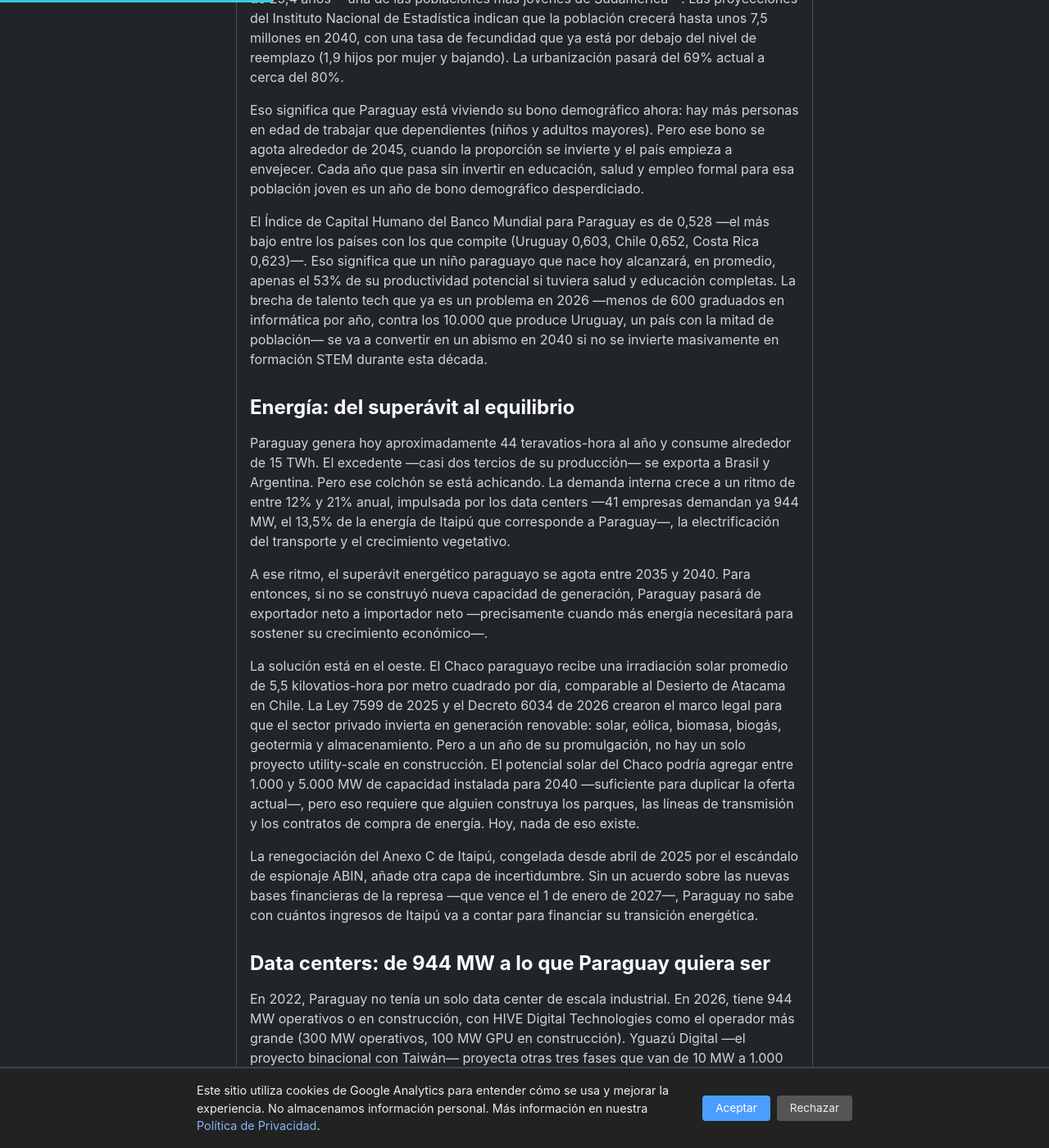
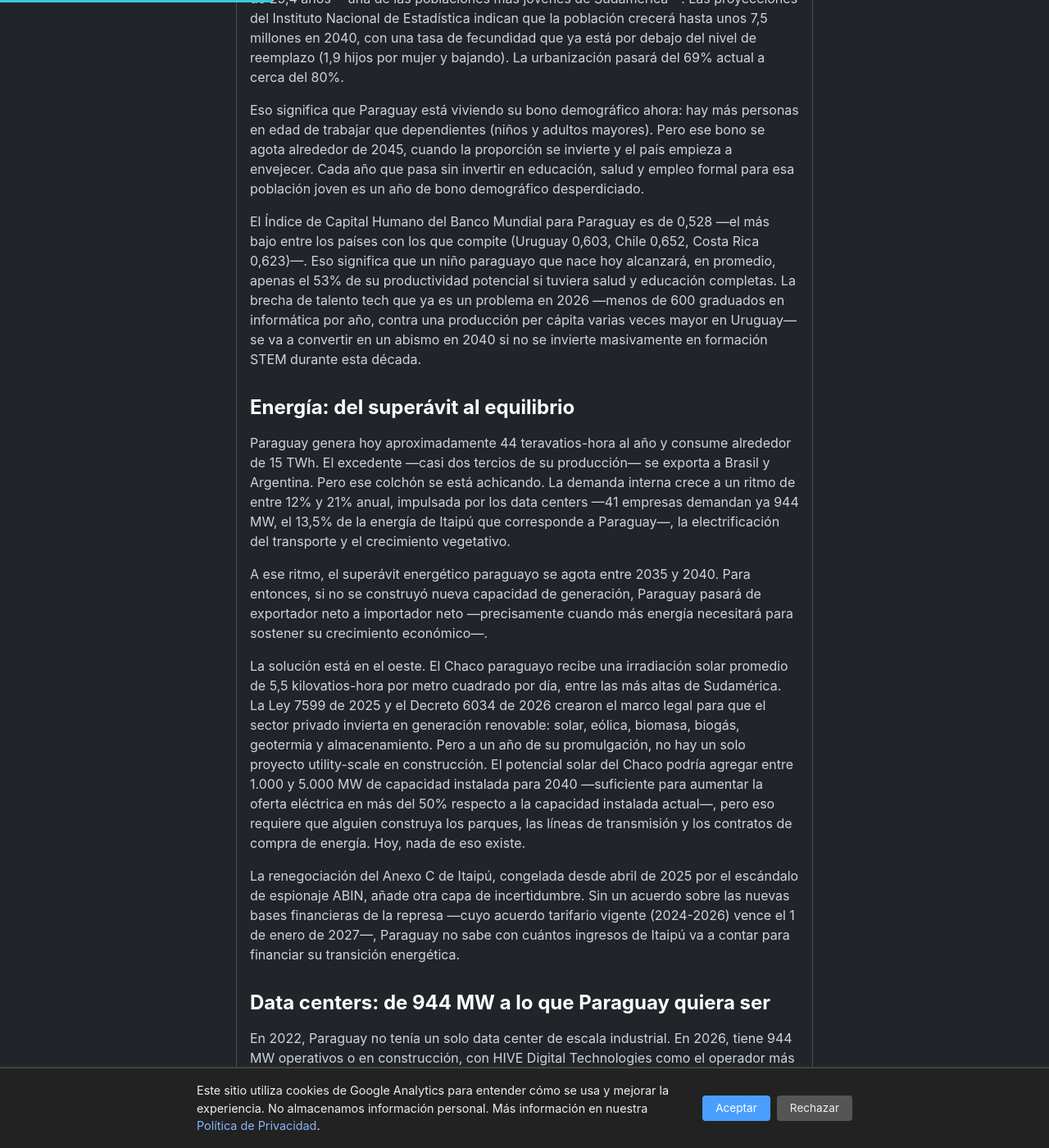
Before and after one commit to miravosqueinteresante/muchotexto.net, a Jekyll site: the page built from _posts/2026-08-05-paraguay-2040-futuro-datos.md, in a window 1280 px wide and 1400 px high, scrolled down 1279 px. Shown: the whole window at 82% size. Built offline with Jekyll 4.4.1, drawn with Linux system fonts in a browser that asks for light colours; some of the changed text lies outside the part shown.

Commit message:
fix(fact-check #42): PIB 5900→9400, solar duplica→+50%, fibra 28% avance, Atacama→Sudamerica, 100→99.9%, graduados, Itaipu acuerdo tarifario

```diff
--- a/_posts/2026-08-05-paraguay-2040-futuro-datos.md
+++ b/_posts/2026-08-05-paraguay-2040-futuro-datos.md
@@ -24,7 +24,7 @@
 
 Eso significa que Paraguay está viviendo su bono demográfico ahora: hay más personas en edad de trabajar que dependientes (niños y adultos mayores). Pero ese bono se agota alrededor de 2045, cuando la proporción se invierte y el país empieza a envejecer. Cada año que pasa sin invertir en educación, salud y empleo formal para esa población joven es un año de bono demográfico desperdiciado.
 
-El Índice de Capital Humano del Banco Mundial para Paraguay es de 0,528 —el más bajo entre los países con los que compite (Uruguay 0,603, Chile 0,652, Costa Rica 0,623)—. Eso significa que un niño paraguayo que nace hoy alcanzará, en promedio, apenas el 53% de su productividad potencial si tuviera salud y educación completas. La brecha de talento tech que ya es un problema en 2026 —menos de 600 graduados en informática por año, contra los 10.000 que produce Uruguay, un país con la mitad de población— se va a convertir en un abismo en 2040 si no se invierte masivamente en formación STEM durante esta década.
+El Índice de Capital Humano del Banco Mundial para Paraguay es de 0,528 —el más bajo entre los países con los que compite (Uruguay 0,603, Chile 0,652, Costa Rica 0,623)—. Eso significa que un niño paraguayo que nace hoy alcanzará, en promedio, apenas el 53% de su productividad potencial si tuviera salud y educación completas. La brecha de talento tech que ya es un problema en 2026 —menos de 600 graduados en informática por año, contra una producción per cápita varias veces mayor en Uruguay— se va a convertir en un abismo en 2040 si no se invierte masivamente en formación STEM durante esta década.
 
 ## Energía: del superávit al equilibrio
 
@@ -32,15 +32,15 @@
 
 A ese ritmo, el superávit energético paraguayo se agota entre 2035 y 2040. Para entonces, si no se construyó nueva capacidad de generación, Paraguay pasará de exportador neto a importador neto —precisamente cuando más energía necesitará para sostener su crecimiento económico—.
 
-La solución está en el oeste. El Chaco paraguayo recibe una irradiación solar promedio de 5,5 kilovatios-hora por metro cuadrado por día, comparable al Desierto de Atacama en Chile. La Ley 7599 de 2025 y el Decreto 6034 de 2026 crearon el marco legal para que el sector privado invierta en generación renovable: solar, eólica, biomasa, biogás, geotermia y almacenamiento. Pero a un año de su promulgación, no hay un solo proyecto utility-scale en construcción. El potencial solar del Chaco podría agregar entre 1.000 y 5.000 MW de capacidad instalada para 2040 —suficiente para duplicar la oferta actual—, pero eso requiere que alguien construya los parques, las líneas de transmisión y los contratos de compra de energía. Hoy, nada de eso existe.
+La solución está en el oeste. El Chaco paraguayo recibe una irradiación solar promedio de 5,5 kilovatios-hora por metro cuadrado por día, entre las más altas de Sudamérica. La Ley 7599 de 2025 y el Decreto 6034 de 2026 crearon el marco legal para que el sector privado invierta en generación renovable: solar, eólica, biomasa, biogás, geotermia y almacenamiento. Pero a un año de su promulgación, no hay un solo proyecto utility-scale en construcción. El potencial solar del Chaco podría agregar entre 1.000 y 5.000 MW de capacidad instalada para 2040 —suficiente para aumentar la oferta eléctrica en más del 50% respecto a la capacidad instalada actual—, pero eso requiere que alguien construya los parques, las líneas de transmisión y los contratos de compra de energía. Hoy, nada de eso existe.
 
-La renegociación del Anexo C de Itaipú, congelada desde abril de 2025 por el escándalo de espionaje ABIN, añade otra capa de incertidumbre. Sin un acuerdo sobre las nuevas bases financieras de la represa —que vence el 1 de enero de 2027—, Paraguay no sabe con cuántos ingresos de Itaipú va a contar para financiar su transición energética.
+La renegociación del Anexo C de Itaipú, congelada desde abril de 2025 por el escándalo de espionaje ABIN, añade otra capa de incertidumbre. Sin un acuerdo sobre las nuevas bases financieras de la represa —cuyo acuerdo tarifario vigente (2024-2026) vence el 1 de enero de 2027—, Paraguay no sabe con cuántos ingresos de Itaipú va a contar para financiar su transición energética.
 
 ## Data centers: de 944 MW a lo que Paraguay quiera ser
 
 En 2022, Paraguay no tenía un solo data center de escala industrial. En 2026, tiene 944 MW operativos o en construcción, con HIVE Digital Technologies como el operador más grande (300 MW operativos, 100 MW GPU en construcción). Yguazú Digital —el proyecto binacional con Taiwán— proyecta otras tres fases que van de 10 MW a 1.000 MW. Las proyecciones para 2040 van de 2.000 MW en un escenario conservador a 8.000 MW en uno optimista.
 
-Para ponerlo en perspectiva: Irlanda, el país que se convirtió en el hub de data centers de Europa, tiene aproximadamente 80 centros de datos que consumen el 23% de su electricidad nacional. Loudoun County, Virginia —el "Data Center Alley" del mundo— alberga más de 200 data centers. Paraguay tiene la energía más barata de Sudamérica, una ubicación central en el continente y 100% de energía renovable. Los fundamentos están. Lo que falta es todo lo demás.
+Para ponerlo en perspectiva: Irlanda, el país que se convirtió en el hub de data centers de Europa, tiene aproximadamente 80 centros de datos que consumen el 23% de su electricidad nacional. Loudoun County, Virginia —el "Data Center Alley" del mundo— alberga más de 200 data centers. Paraguay tiene la energía más barata de Sudamérica, una ubicación central en el continente y 99,9% de energía renovable. Los fundamentos están. Lo que falta es todo lo demás.
 
 El primer cuello de botella es la conectividad. Paraguay es mediterráneo y depende de fibra terrestre que atraviesa Brasil y Argentina para conectarse al resto del mundo. No tiene acceso a cables submarinos, que son las autopistas del tráfico internacional de datos. La construcción de una Red Nacional de Fibra Óptica —un proyecto con un presupuesto estimado de USD 47,9 millones que figura en la Agenda Digital— sería el primer backbone de fibra soberano del país. Pero no está construido.
 
--- a/directorio.markdown
+++ b/directorio.markdown
@@ -7,6 +7,10 @@
 ---
 
 Este directorio se actualiza constantemente. Si conocés una startup, comunidad o evento que debería estar acá, [escribinos](/contacto/).*
+
+## Prospectiva y planificacion
+
+- **[Paraguay 2040 — Prospectiva](/articulos/2026/08/05/paraguay-2040-futuro-datos/)** — Marco de escenarios a 15 anos basado en datos actuales del observatorio. Cinco palancas clave: diversificacion energetica (solar Chaco), fibra optica soberana, regulacion de data centers, formacion de talento tech y formalizacion del empleo.
 
 ## Aceleradoras y hubs
 
```
Also changed, not shown: other parts of _posts/2026-08-05-paraguay-2040-futuro-datos.md (+1 -1 lines).
